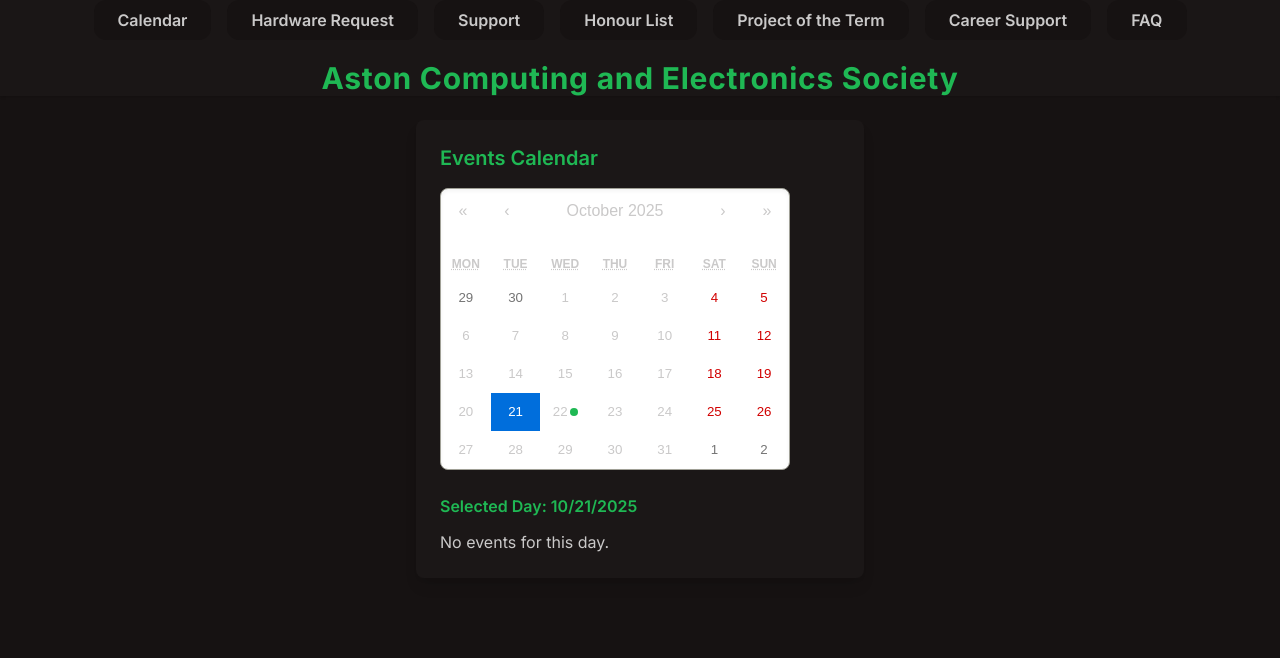
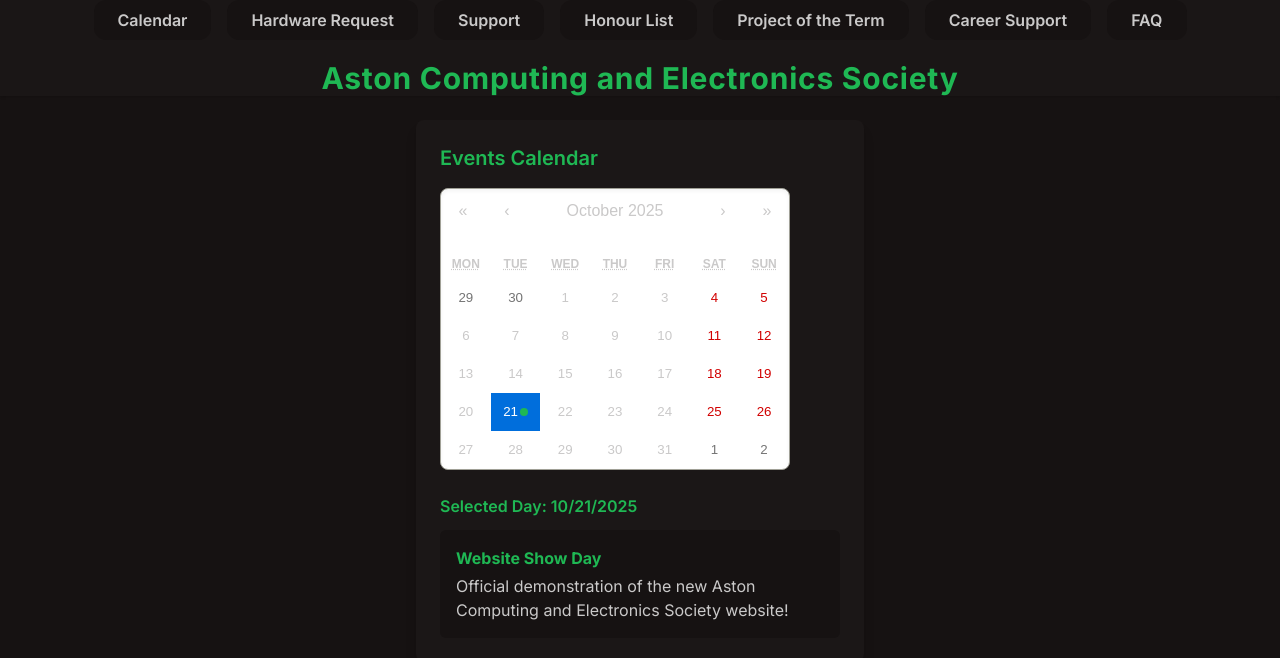
Before and after one commit to laithm/astonces, a Next.js app: page /calendar in a window 1280 px wide. Shown: the top 658 px of the page. Built offline with nearby package versions, Linux system fonts and the light colour scheme.

Commit message:
fixed whole website 2

```diff
--- a/src/app/components/Calendar.tsx
+++ b/src/app/components/Calendar.tsx
@@ -3,12 +3,12 @@
 import Calendar from 'react-calendar';
 import 'react-calendar/dist/Calendar.css';
 
-const tomorrow = new Date();
-tomorrow.setDate(tomorrow.getDate() + 1);
+// Specific date: October 21, 2025
+const eventDate = new Date(2025, 9, 21); // Months are 0-indexed: 9 = October
 
 const events = [
   {
-    date: tomorrow.toDateString(),
+    date: eventDate.toDateString(),
     title: 'Website Show Day',
     description: 'Official demonstration of the new Aston Computing and Electronics Society website!'
   }
```
